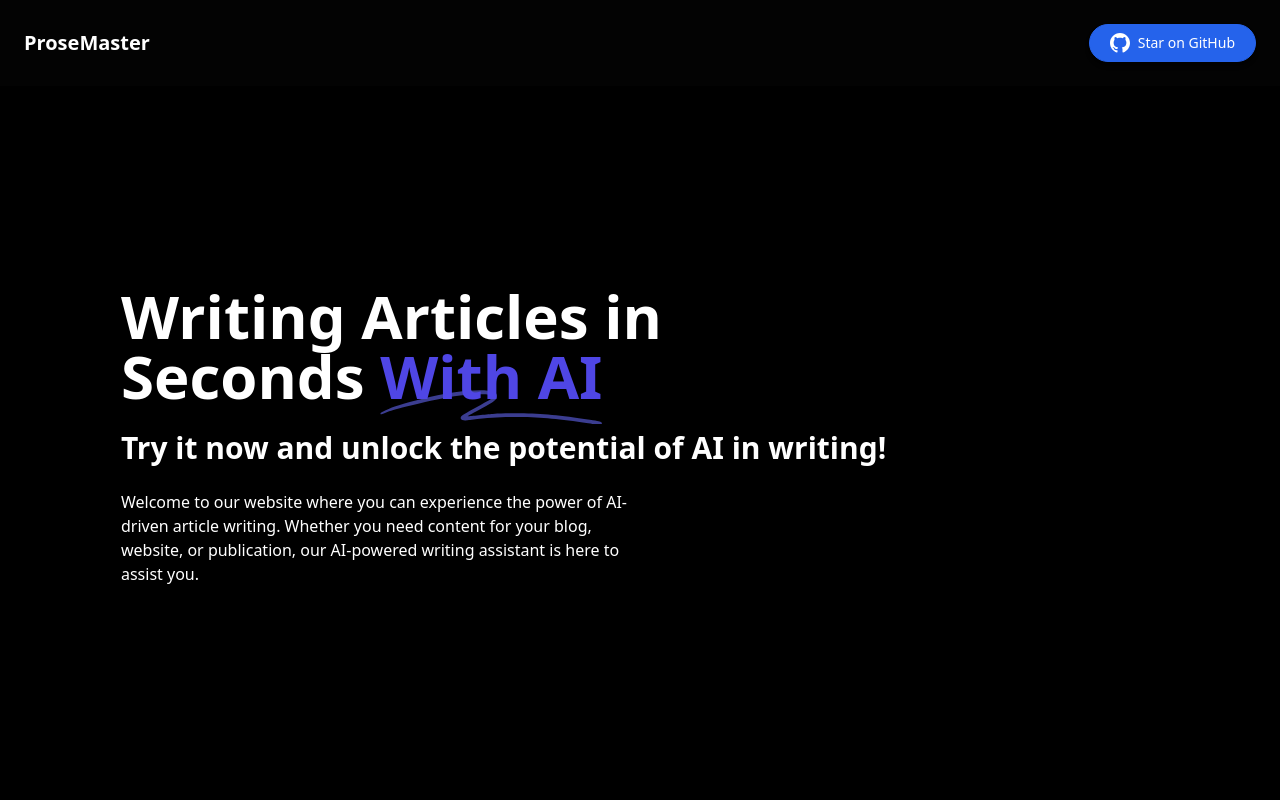
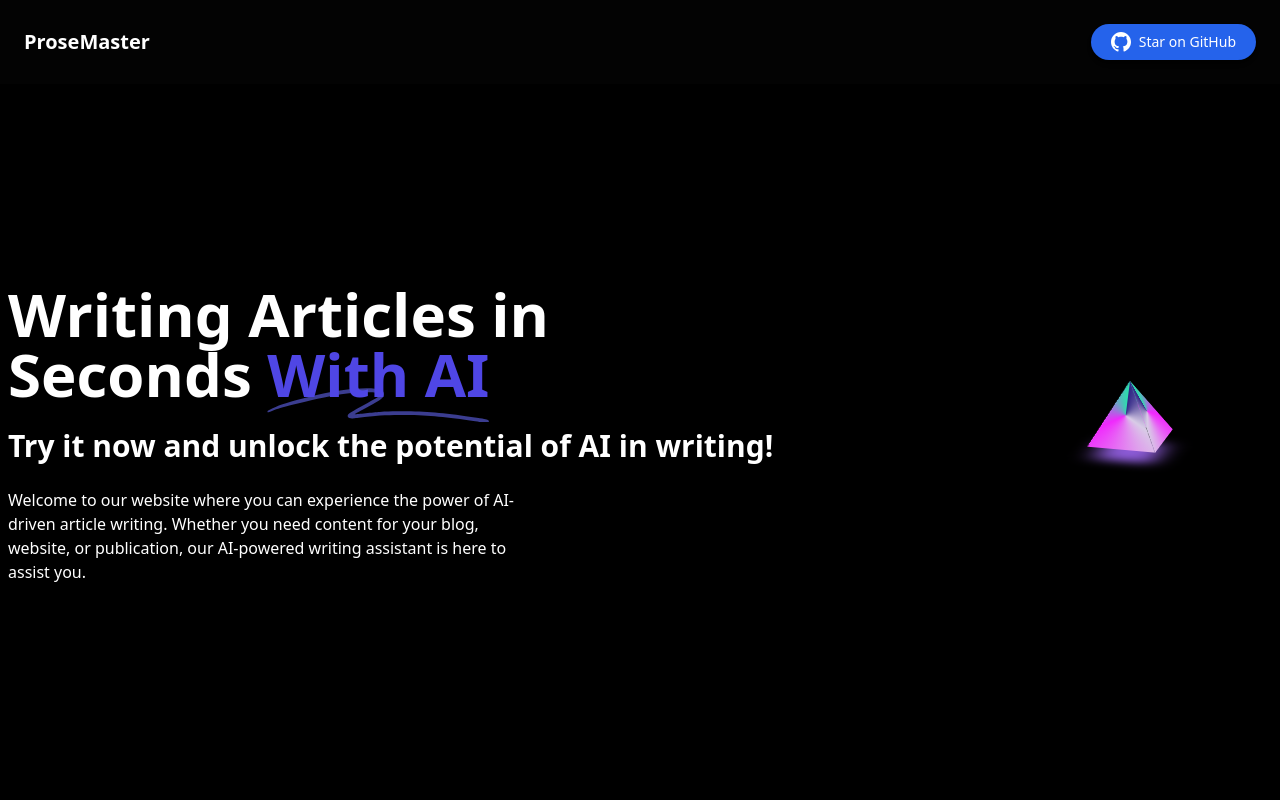
Before and after one commit to doniaskima/Prosemaster, a Next.js app: page / in a window 1280 px wide. Shown: the top 800 px of the page. Built offline with nearby package versions, Linux system fonts and the light colour scheme.

Commit message:
ui fixes :lipstick:

```diff
--- a/components/Hero.tsx
+++ b/components/Hero.tsx
@@ -21,6 +21,17 @@ export default function Hero() {
             Whether you need content for your blog, website, or publication, our AI-powered writing assistant is here to assist you.
           </p>
         </div>
+        <div>
+        <div className="pyramid-loader">
+  <div className="wrapper">
+    <span className="side side1"></span>
+    <span className="side side2"></span>
+    <span className="side side3"></span>
+    <span className="side side4"></span>
+    <span className="shadow"></span>
+  </div>
+</div>
+        </div>
       </div>
     </div>
   );
--- a/components/NavComponent.tsx
+++ b/components/NavComponent.tsx
@@ -1,4 +1,3 @@
-"use client";
 import React, { useRef, useState } from "react";
 import useOnClickOutside from "./useOnClickOutside";
 import Link from "next/link";
@@ -10,12 +9,18 @@ export default function NavComponent() {
   const [isModalOpen, setModalOpen] = useState(false);
   useOnClickOutside(ref, () => setModalOpen(false));
 
+  const isMobile = window.innerWidth <= 768; // Check if the viewport width is less than or equal to 768px
+
   return (
     <div className="sticky top-0 z-10 navv text-xl font-bold drop-shadow-xl flex-none transition-colors duration-500">
       <style jsx>{`
         .navv {
           background: rgba(255, 255, 255, 0.01);
           backdrop-filter: blur(15px);
+        }
+
+        .github-button {
+          border: none;
         }
       `}</style>
 
@@ -60,6 +65,19 @@ export default function NavComponent() {
                           </button>
                         </div>
                       </div>
+                      {isMobile && (
+                        <div className="py-6 px-5">
+                          <a
+                            className="flex max-w-fit items-center justify-center space-x-2 rounded-full border border-blue-600 text-white px-5 py-2 text-sm shadow-md hover:bg-blue-500 bg-blue-600 font-medium transition github-button"
+                            href="https://github.com/doniaskima"
+                            target="_blank"
+                            rel="noopener noreferrer"
+                          >
+                            <Github />
+                            <p>Star on GitHub</p>
+                          </a>
+                        </div>
+                      )}
                     </div>
                   </div>
                 ) : (
@@ -88,8 +106,9 @@ export default function NavComponent() {
               </>
             </div>
             <nav className="hidden sm:flex space-x-10 items-center">
+              {!isMobile && (
                 <a
-                className="flex max-w-fit items-center justify-center space-x-2 rounded-full border border-blue-600 text-white px-5 py-2 text-sm shadow-md hover:bg-blue-500 bg-blue-600 font-medium transition"
+                  className="flex max-w-fit items-center justify-center space-x-2 rounded-full border border-blue-600 text-white px-5 py-2 text-sm shadow-md hover:bg-blue-500 bg-blue-600 font-medium transition github-button"
                   href="https://github.com/doniaskima"
                   target="_blank"
                   rel="noopener noreferrer"
@@ -97,6 +116,7 @@ export default function NavComponent() {
                   <Github />
                   <p>Star on GitHub</p>
                 </a>
+              )}
             </nav>
           </div>
         </div>
@@ -104,6 +124,7 @@ export default function NavComponent() {
     </div>
   );
 }
+
 
 export function Github({ className }: { className?: string }) {
   return (
--- a/components/grammar-checker/Input.tsx
+++ b/components/grammar-checker/Input.tsx
@@ -90,12 +90,12 @@ const GrammarInput = () => {
   };
 
   return (
-    <div className="mb-12 rounded-2xl bg-white text-black text-sm mt-8 mx-auto shadow p-4" style={{ width: '80%' }}>
+    <div className="mb-12 rounded-2xl text-black bg-white text-black text-sm mt-8 mx-auto shadow p-4" style={{ width: '80%' }}>
       <div
         ref={inputRef}
-        className={`break-word custom-scroll ${
+        className={`break-word custom-scroll text-black ${
           !inputText.length && 'placeholder'
-        } relative h-80 overflow-y-auto whitespace-pre-wrap px-4 pb-2 pt-4 focus:outline-none`}
+        } relative h-80 text black bold overflow-y-auto whitespace-pre-wrap px-4 pb-2 pt-4 focus:outline-none`}
         contentEditable={true}
         onKeyUp={typingHandler}
         placeholder="Write something cool..."
--- a/package.json
+++ b/package.json
@@ -6,6 +6,7 @@
     "start": "next start"
   },
   "dependencies": {
+    "@editorjs/editorjs": "^2.27.2",
     "@next/font": "^13.1.5",
     "@upstash/redis": "^1.20.0",
     "@vercel/analytics": "^0.1.8",
--- a/styles/globals.css
+++ b/styles/globals.css
@@ -252,3 +252,76 @@
       font-size: 0.7em;
     }
   }
+
+
+  .pyramid-loader {
+    position: relative;
+    width: 300px;
+    height: 300px;
+    display: block;
+    transform-style: preserve-3d;
+    transform: rotateX(-20deg);
+  }
+
+  .wrapper {
+    position: relative;
+    width: 100%;
+    height: 100%;
+    transform-style: preserve-3d;
+    animation: spin 4s linear infinite;
+  }
+
+  @keyframes spin {
+    100% {
+      transform: rotateY(360deg);
+    }
+  }
+
+  .pyramid-loader .wrapper .side {
+    width: 70px;
+    height: 70px;
+  /* you can choose any gradient or color you want */
+    /* background: radial-gradient( #2F2585 10%, #F028FD 70%, #2BDEAC 120%); */
+    position: absolute;
+    top: 0;
+    left: 0;
+    right: 0;
+    bottom: 0;
+    margin: auto;
+    transform-origin: center top;
+    clip-path: polygon(50% 0%, 0% 100%, 100% 100%);
+  }
+
+  .pyramid-loader .wrapper .side1 {
+    transform: rotateZ(-30deg) rotateY(90deg);
+    background: conic-gradient( #2BDEAC, #F028FD, #D8CCE6, #2F2585);
+  }
+
+  .pyramid-loader .wrapper .side2 {
+    transform: rotateZ(30deg) rotateY(90deg);
+    background: conic-gradient( #2F2585, #D8CCE6, #F028FD, #2BDEAC);
+  }
+
+  .pyramid-loader .wrapper .side3 {
+    transform: rotateX(30deg);
+    background: conic-gradient( #2F2585, #D8CCE6, #F028FD, #2BDEAC);
+  }
+
+  .pyramid-loader .wrapper .side4 {
+    transform: rotateX(-30deg);
+    background: conic-gradient( #2BDEAC, #F028FD, #D8CCE6, #2F2585);
+  }
+
+  .pyramid-loader .wrapper .shadow {
+    width: 60px;
+    height: 60px;
+    background: #8B5AD5;
+    position: absolute;
+    top: 0;
+    left: 0;
+    right: 0;
+    bottom: 0;
+    margin: auto;
+    transform: rotateX(90deg) translateZ(-40px);
+    filter: blur(12px);
+  }
```
Also changed, not shown: 1 other file (tests, documents, lock files or other folders). Lines whose indentation alone changed are shown as unchanged.
